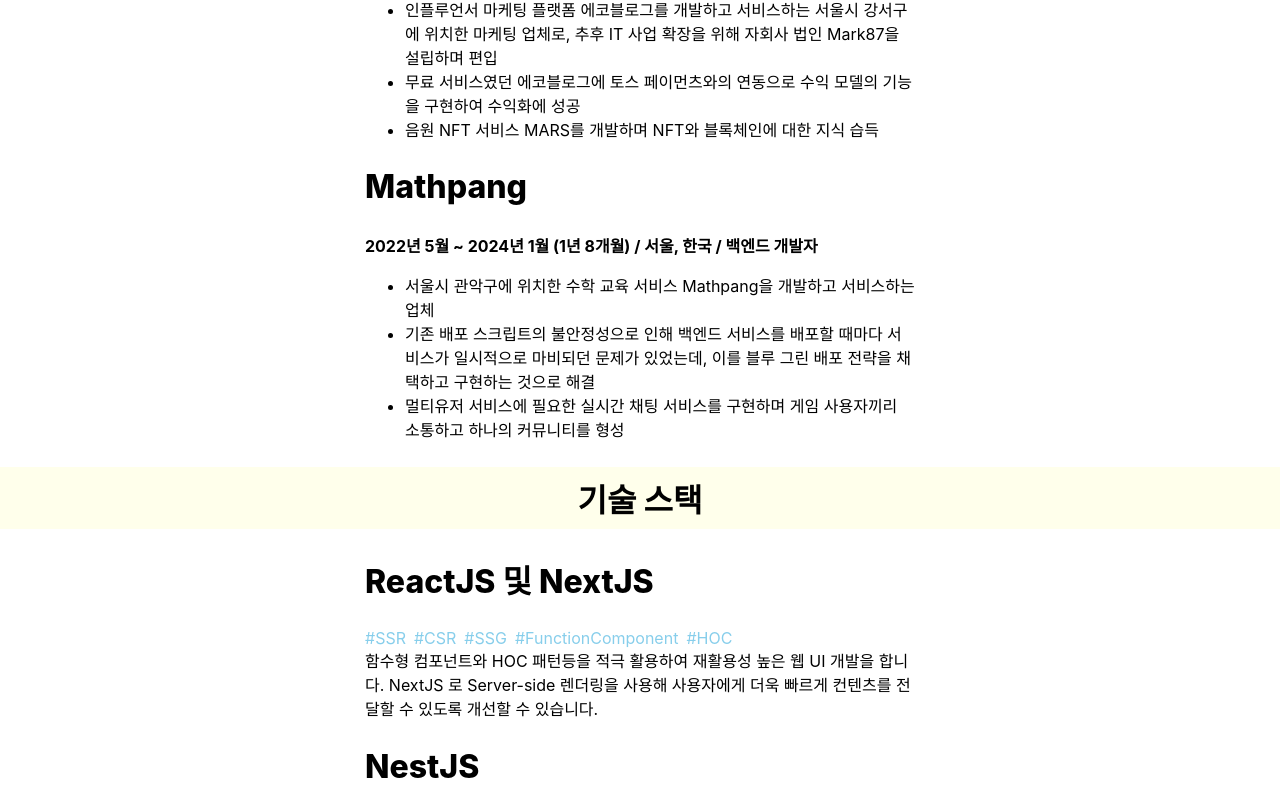
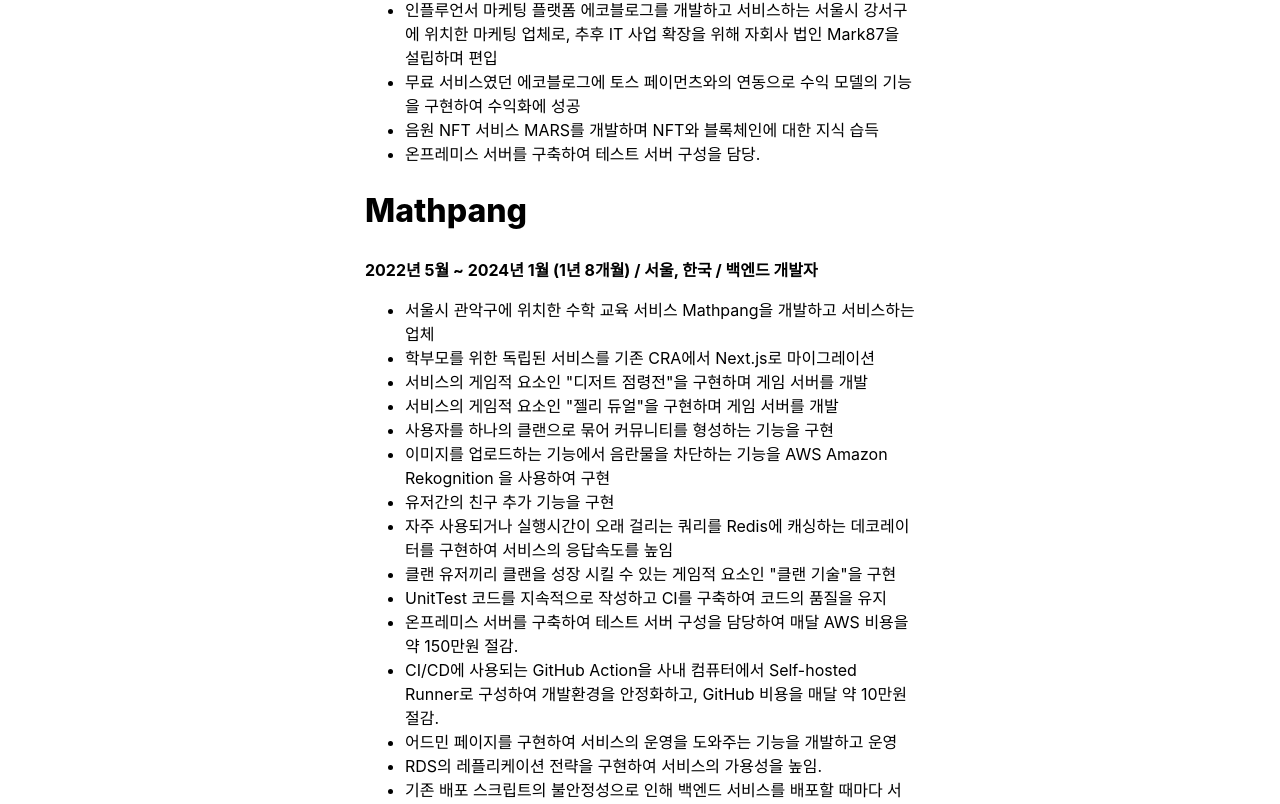
Before and after one commit to hsh2001/dev.hsh.kr, a Next.js app: page / in a window 1280 px wide. Shown: the part 915-1719 px from the top of the page. Built offline with nearby package versions, Linux system fonts and the light colour scheme.

Commit message:
Update index.tsx

```diff
--- a/pages/index.tsx
+++ b/pages/index.tsx
@@ -52,7 +52,7 @@ const Page: NextPage = () => {
           }}
         />
 
-        <Title center>🐙 황승현</Title>
+        <Title center>황승현</Title>
 
         <TypoContainer>
           <HashtagContainer center>
@@ -116,6 +116,7 @@ const Page: NextPage = () => {
           <li>
             음원 NFT 서비스 MARS를 개발하며 NFT와 블록체인에 대한 지식 습득
           </li>
+          <li>온프레미스 서버를 구축하여 테스트 서버 구성을 담당.</li>
         </ul>
 
         <SubTitle>Mathpang</SubTitle>
@@ -131,10 +132,65 @@ const Page: NextPage = () => {
           </li>
 
           <li>
+            학부모를 위한 독립된 서비스를 기존 CRA에서 Next.js로 마이그레이션
+          </li>
+
+          <li>
+            서비스의 게임적 요소인 "디저트 점령전"을 구현하며 게임 서버를 개발
+          </li>
+
+          <li>
+            서비스의 게임적 요소인 "젤리 듀얼"을 구현하며 게임 서버를 개발
+          </li>
+
+          <li>사용자를 하나의 클랜으로 묶어 커뮤니티를 형성하는 기능을 구현</li>
+
+          <li>
+            이미지를 업로드하는 기능에서 음란물을 차단하는 기능을 AWS Amazon
+            Rekognition 을 사용하여 구현
+          </li>
+
+          <li>유저간의 친구 추가 기능을 구현</li>
+
+          <li>
+            자주 사용되거나 실행시간이 오래 걸리는 쿼리를 Redis에 캐싱하는
+            데코레이터를 구현하여 서비스의 응답속도를 높임
+          </li>
+
+          <li>
+            클랜 유저끼리 클랜을 성장 시킬 수 있는 게임적 요소인 "클랜 기술"을
+            구현
+          </li>
+
+          <li>
+            UnitTest 코드를 지속적으로 작성하고 CI를 구축하여 코드의 품질을 유지
+          </li>
+
+          <li>
+            온프레미스 서버를 구축하여 테스트 서버 구성을 담당하여 매달 AWS
+            비용을 약 150만원 절감.
+          </li>
+
+          <li>
+            CI/CD에 사용되는 GitHub Action을 사내 컴퓨터에서 Self-hosted
+            Runner로 구성하여 개발환경을 안정화하고, GitHub 비용을 매달 약
+            10만원 절감.
+          </li>
+
+          <li>
+            어드민 페이지를 구현하여 서비스의 운영을 도와주는 기능을 개발하고
+            운영
+          </li>
+
+          <li>RDS의 레플리케이션 전략을 구현하여 서비스의 가용성을 높임.</li>
+
+          <li>
             기존 배포 스크립트의 불안정성으로 인해 백엔드 서비스를 배포할 때마다
             서비스가 일시적으로 마비되던 문제가 있었는데, 이를 블루 그린 배포
             전략을 채택하고 구현하는 것으로 해결
           </li>
+
+          <li>구글 플레이스토어에서 구독 멤버십 기능을 구현하고 수익화함.</li>
 
           <li>
             멀티유저 서비스에 필요한 실시간 채팅 서비스를 구현하며 게임
```
